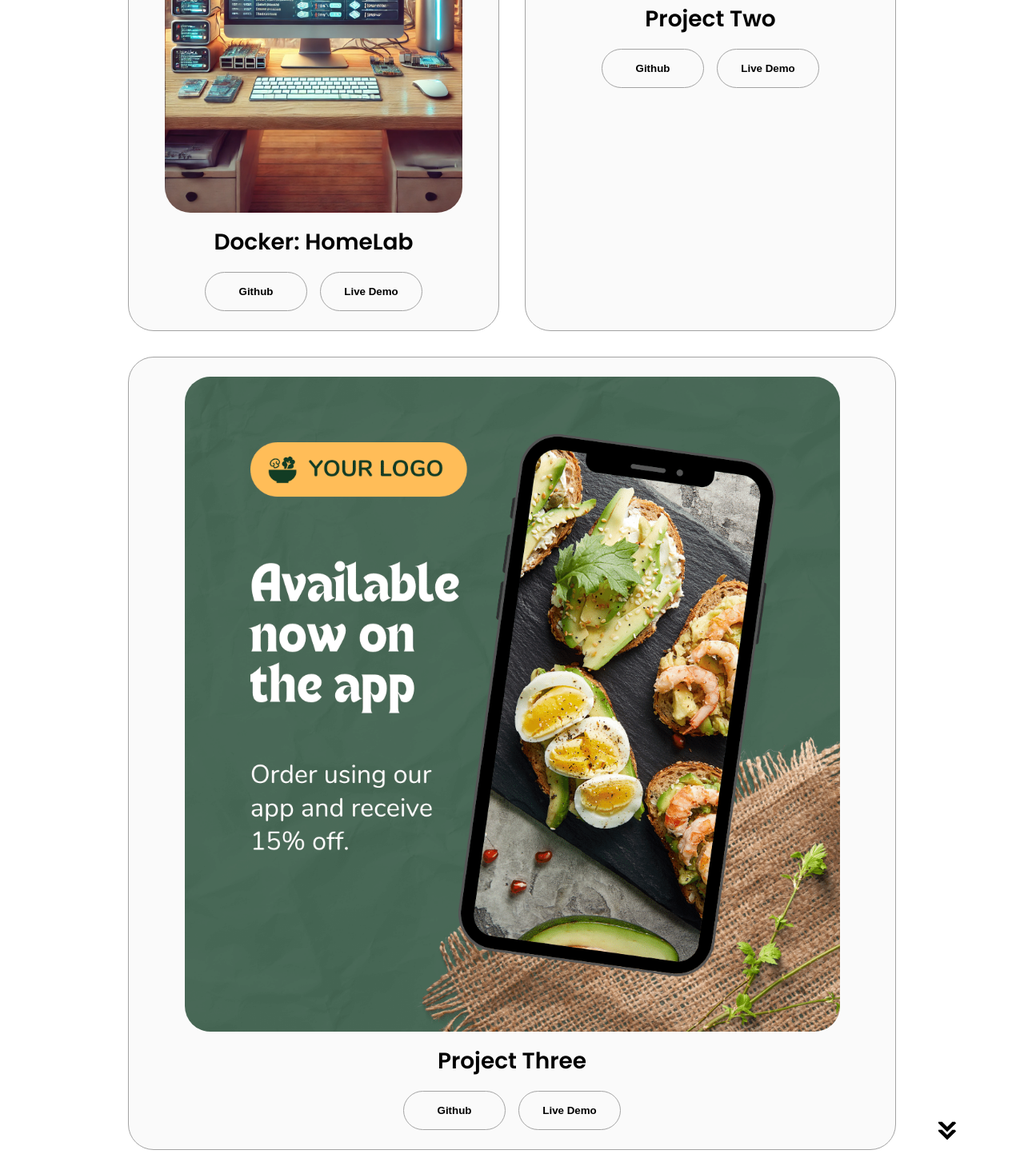
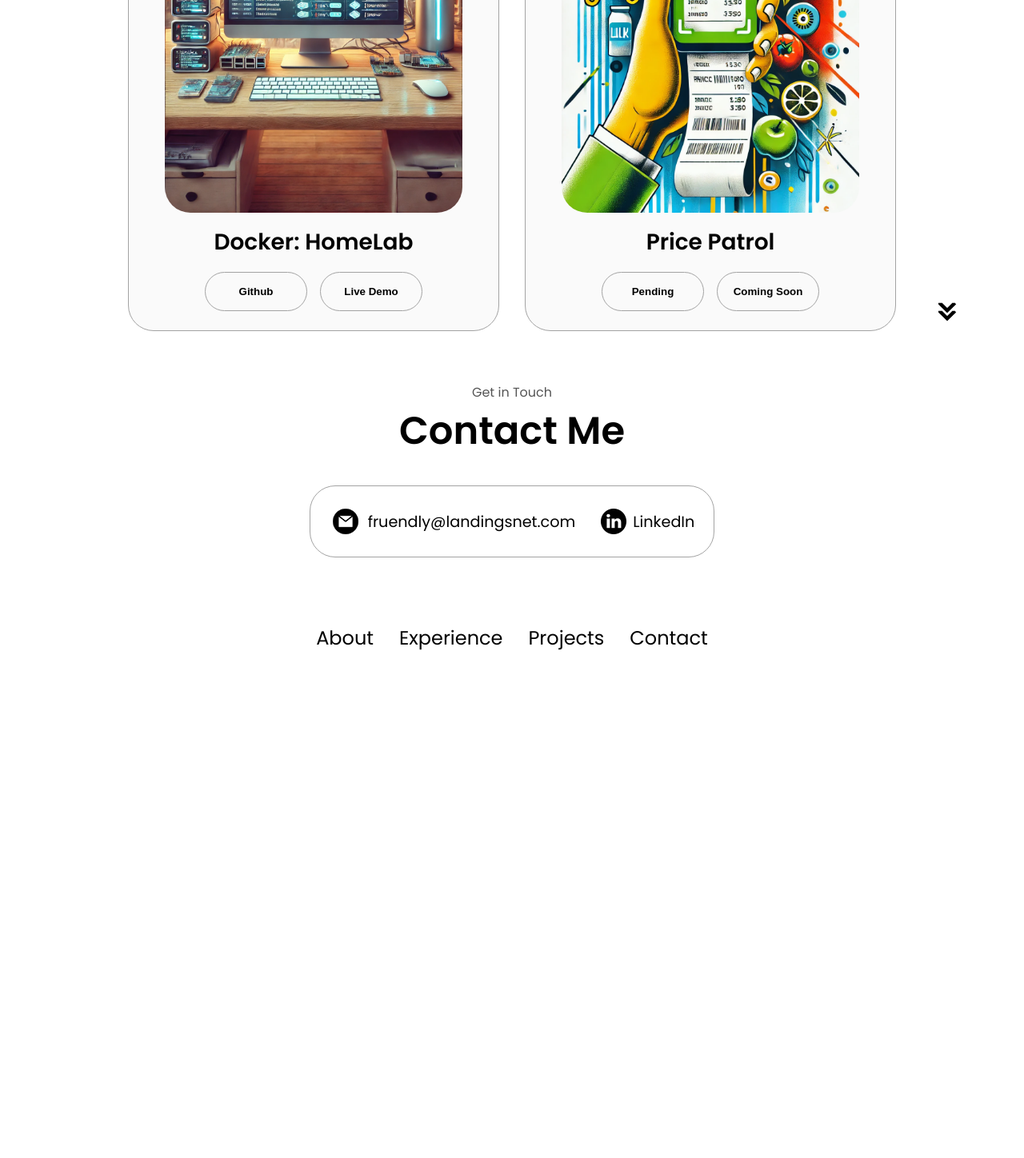
Before and after one commit to Frulexi/web_portfolio, a plain HTML site: page index.html in a window 1280 px wide. Shown: the part 3772-5220 px from the top of the page at 80% size. After the commit the page ends 4709 px from the top, so only its background shows below. Drawn offline with Linux system fonts and the light colour scheme.

Commit message:
Price Patrol
added price patrol project

```diff
--- a/index.html
+++ b/index.html
@@ -275,48 +275,24 @@
           <div class="details-container color-container">
             <div class="article-container">
               <img
-                src="./assets/project-2.png"
+                src="./assets/pricepatrol.webp"
                 alt="Project 2"
                 class="project-img"
               />
             </div>
-            <h2 class="experience-sub-title project-title">Project Two</h2>
+            <h2 class="experience-sub-title project-title">Price Patrol</h2>
             <div class="btn-container">
               <button
                 class="btn btn-color-2 project-btn"
                 onclick="location.href='https://github.com/'"
               >
-                Github
+                Pending
               </button>
               <button
                 class="btn btn-color-2 project-btn"
                 onclick="location.href='https://github.com/'"
               >
-                Live Demo
-              </button>
-            </div>
-          </div>
-          <div class="details-container color-container">
-            <div class="article-container">
-              <img
-                src="./assets/project-3.png"
-                alt="Project 3"
-                class="project-img"
-              />
-            </div>
-            <h2 class="experience-sub-title project-title">Project Three</h2>
-            <div class="btn-container">
-              <button
-                class="btn btn-color-2 project-btn"
-                onclick="location.href='https://github.com/'"
-              >
-                Github
-              </button>
-              <button
-                class="btn btn-color-2 project-btn"
-                onclick="location.href='https://github.com/'"
-              >
-                Live Demo
+                Coming Soon
               </button>
             </div>
           </div>
```
Also changed, not shown: assets/pricepatrol.webp (added).
